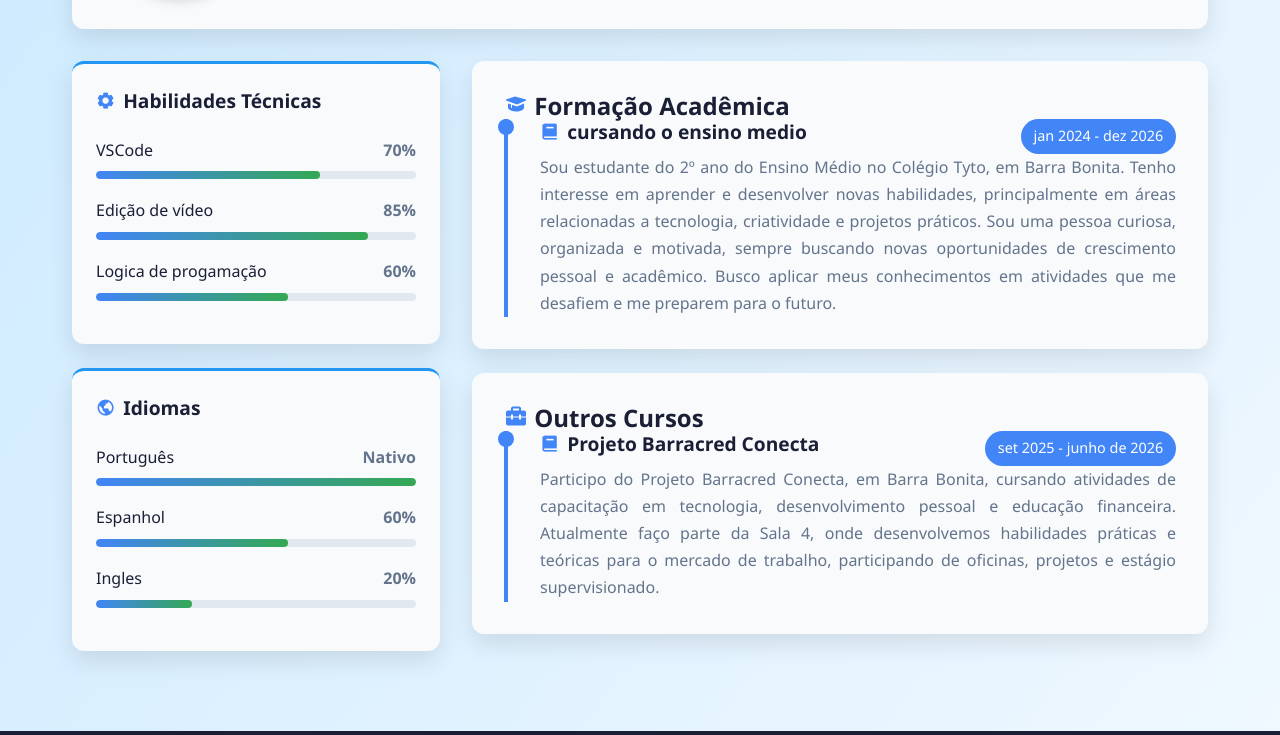
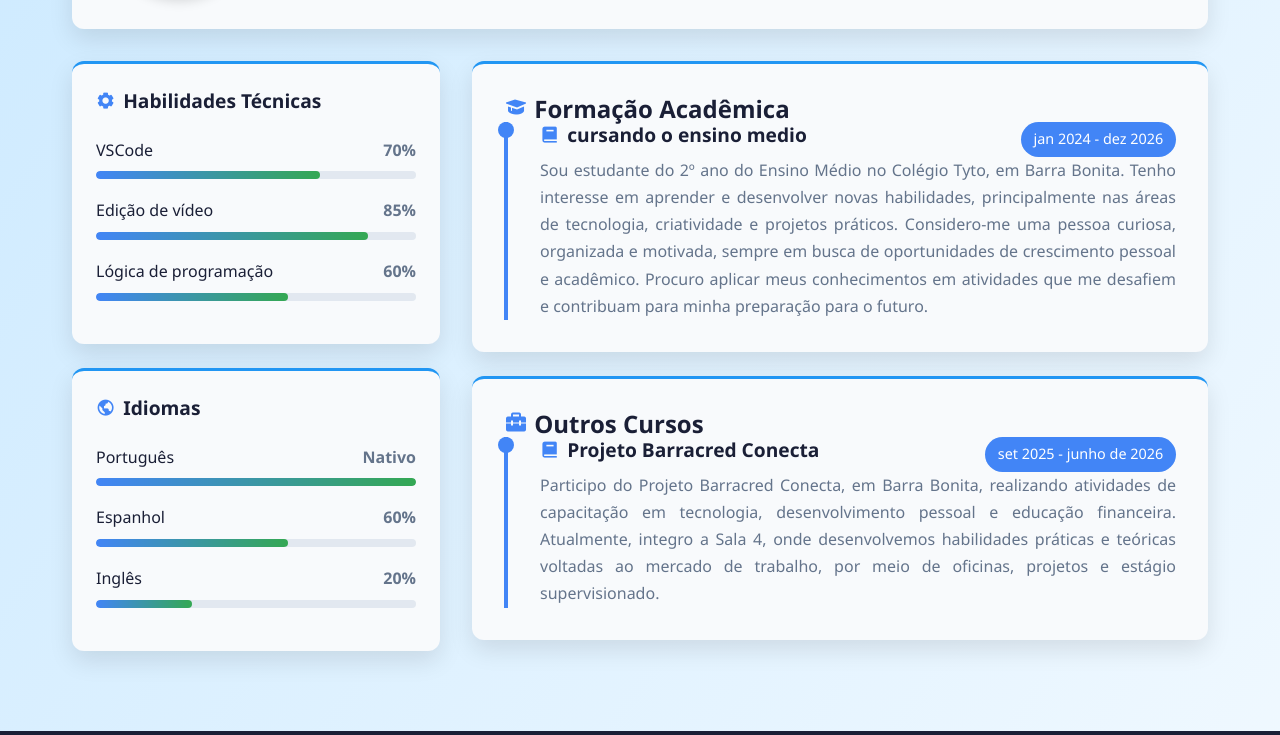
Before and after one commit to marcelo022/marcelo022.github.io, a plain HTML site: page index.html in a window 1280 px wide. Shown: the part 217-952 px from the top of the page. Drawn offline with nearby package versions, Linux system fonts and the light colour scheme.

Commit message:
Meu Curriculo v3

```diff
--- a/css/style.css
+++ b/css/style.css
@@ -197,6 +197,7 @@ section{
     box-shadow: var(--shadow);
     padding: 2rem;
     transition: var(--transitio);
+    border-top: 3px solid #2196F3;
 }
 
 section:hover{
--- a/index.html
+++ b/index.html
@@ -67,7 +67,7 @@
                         </div>
                         <div class="skill-item">
                             <div class="skill-header">
-                                <span class="skill-name">Logica de progamação</span>
+                                <span class="skill-name">Lógica de programação</span>
                                 <span class="skill-percentage">60%</span>
                             </div>
                             <div class="skill-bar">
@@ -103,7 +103,7 @@
                         </div>
                         <div class="skill-item">
                             <div class="skill-header">
-                                <span class="skill-name">Ingles</span>
+                                <span class="skill-name">Inglês</span>
                                 <span class="skill-percentage">20%</span>
                             </div>
                             <div class="skill-bar">
@@ -130,10 +130,11 @@
                         </div>
                         <p class="item-description">
                             Sou estudante do 2º ano do Ensino Médio no Colégio Tyto, em Barra Bonita. Tenho interesse em
-                            aprender e desenvolver novas habilidades, principalmente em áreas relacionadas a tecnologia,
-                            criatividade e projetos práticos. Sou uma pessoa curiosa, organizada e motivada, sempre
-                            buscando novas oportunidades de crescimento pessoal e acadêmico. Busco aplicar meus
-                            conhecimentos em atividades que me desafiem e me preparem para o futuro.
+                            aprender e desenvolver novas habilidades, principalmente nas áreas de tecnologia,
+                            criatividade e projetos práticos. Considero-me uma pessoa curiosa, organizada e motivada,
+                            sempre em busca de oportunidades de crescimento pessoal e acadêmico. Procuro aplicar meus
+                            conhecimentos em atividades que me desafiem e contribuam para minha preparação para o
+                            futuro.
                         </p>
                     </div>
                 </section>
@@ -173,10 +174,10 @@
                             <span class="item-date"> set 2025 - junho de 2026</span>
                         </div>
                         <p class="item-description">
-                            Participo do Projeto Barracred Conecta, em Barra Bonita, cursando atividades de capacitação
-                            em tecnologia, desenvolvimento pessoal e educação financeira. Atualmente faço parte da Sala
-                            4, onde desenvolvemos habilidades práticas e teóricas para o mercado de trabalho,
-                            participando de oficinas, projetos e estágio supervisionado.
+                            Participo do Projeto Barracred Conecta, em Barra Bonita, realizando atividades de
+                            capacitação em tecnologia, desenvolvimento pessoal e educação financeira. Atualmente,
+                            integro a Sala 4, onde desenvolvemos habilidades práticas e teóricas voltadas ao mercado de
+                            trabalho, por meio de oficinas, projetos e estágio supervisionado.
                         </p>
                     </div>
                 </section>
@@ -185,13 +186,15 @@
     </div>
     <footer>
         <div class="social-links">
-            <a href="https://www.linkedin.com/in/marcelo-campos-filho-a8a271384?utm_source=share&utm_campaign=share_via&utm_content=profile&utm_medium=android_app" target="_blank" class="social-link" title="LinkedIn">
+            <a href="https://www.linkedin.com/in/marcelo-campos-filho-a8a271384?utm_source=share&utm_campaign=share_via&utm_content=profile&utm_medium=android_app"
+                target="_blank" class="social-link" title="LinkedIn">
                 <i class='bx bxl-linkedin-square'></i>
             </a>
             <a href="https://github.com/marcelo022" target="_blank" class="social-link" title="Github">
                 <i class="bx bxl-github"></i>
             </a>
-            <a href="https://www.instagram.com/marcelocfilho02?igsh=MThscXU1dzlpeWRoYQ==" target="_blank" class="social-link" title="Instagram">
+            <a href="https://www.instagram.com/marcelocfilho02?igsh=MThscXU1dzlpeWRoYQ==" target="_blank"
+                class="social-link" title="Instagram">
                 <i class='bx bxl-instagram'></i>
             </a>
         </div>
```
